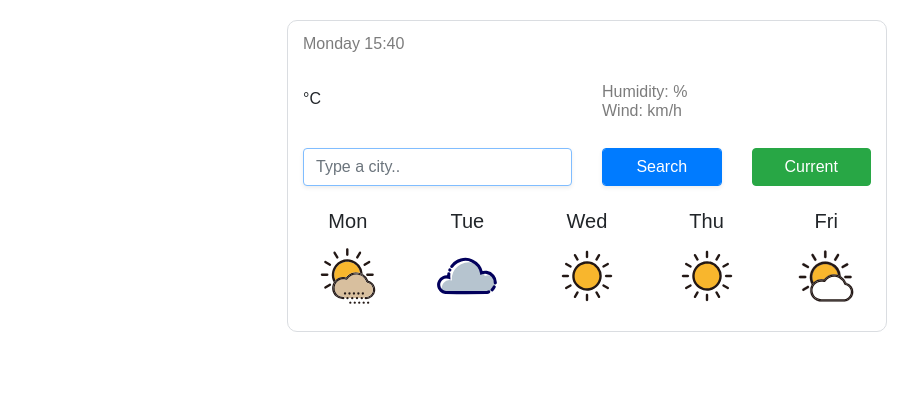
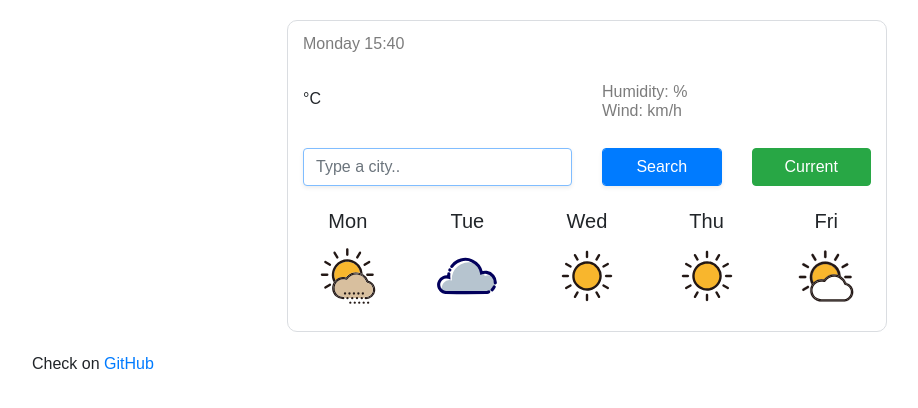
Before and after one commit to ValKa04/shecodes-hw, a plain HTML site: page index.html in a window 1280 px wide. Shown: the whole page, without its empty margins (53-971 px from the left). Drawn offline with nearby package versions, Linux system fonts and the light colour scheme; no server answers.

Commit message:
added footer

```diff
--- a/index.html
+++ b/index.html
@@ -87,6 +87,11 @@
             </div>
       </div>
     </div>
+    <footer>
+   <p> Check on
+     <a href="https://valka04.github.io/shecodes-hw/">GitHub</a>
+  </p>
+    </footer>
     <script src="src/script.js"></script>
   </body>
 </html>
```
